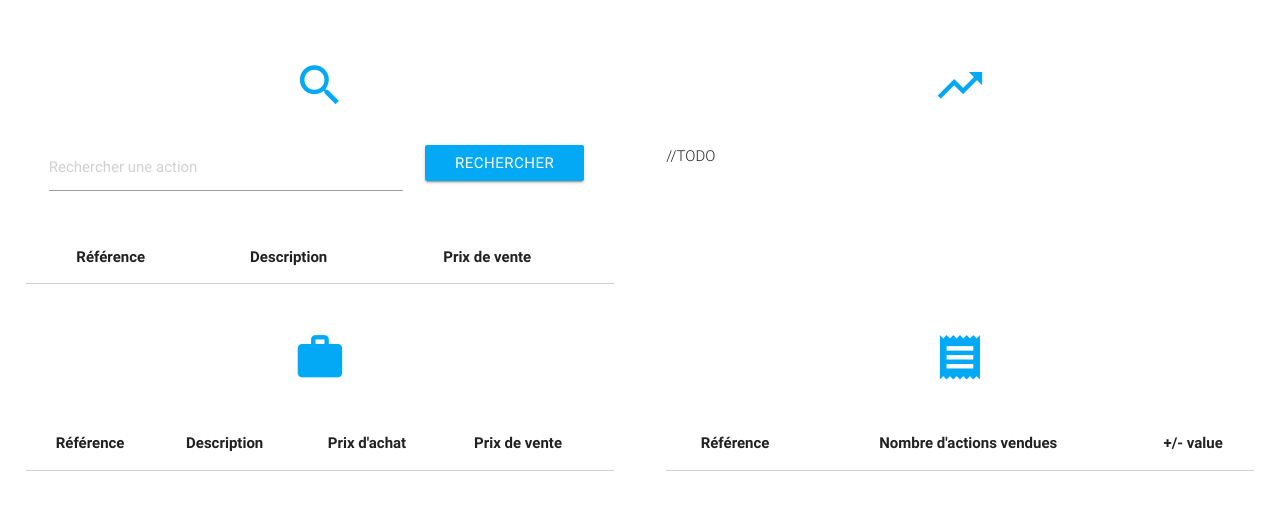
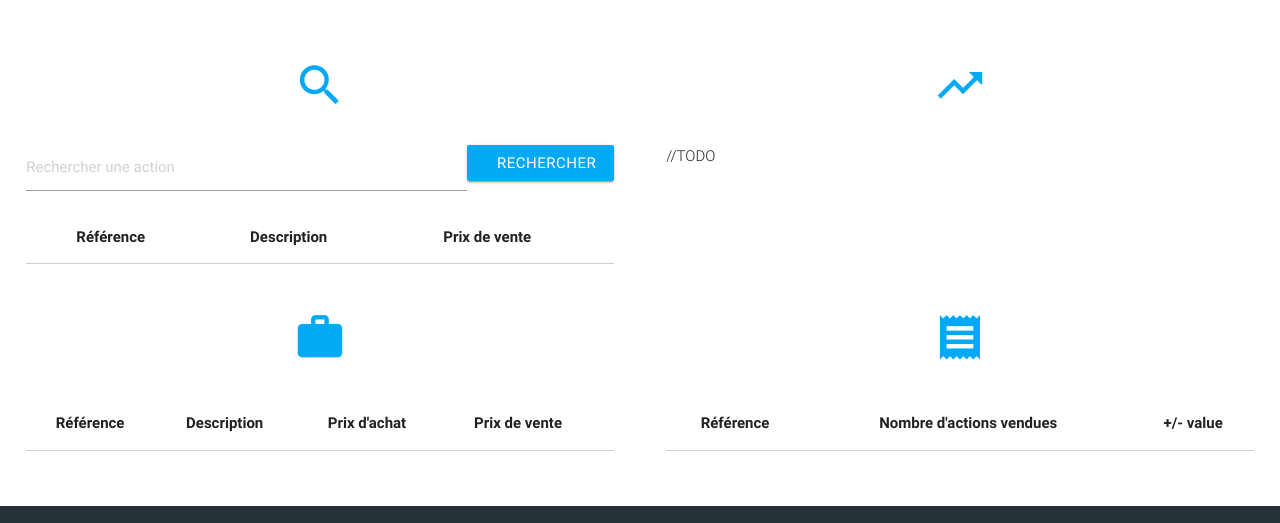
Before and after one commit to Tixinoo/S9_JS_Actions, a website: page public/index.html in a window 1280 px wide. Shown: the part 257-780 px from the top of the page. Drawn offline with nearby package versions, Linux system fonts and the light colour scheme; no server answers; files whose address does not match are found by name.

Commit message:
améliore le style de la recherche

```diff
--- a/public/index.html
+++ b/public/index.html
@@ -75,13 +75,13 @@
                         <!-- Optionnel: Titre -->
                         <!--<h5 class="center">Rechercher</h5>-->
                         <!-- Barre de recherche -->
-                        <div class="row">
-                            <div class="col s12">
-                              <div class="col s8">
+                        <div>
+                            <div>
+                              <div class="col s9 nopadding">
                                 <input type="text" name="Search" ng-model="symbol" placeholder="Rechercher une action">
                               </div>
-                              <div class="col s4">
-                                <button class="btn waves-effect waves-light-blue waves-light" ng-click="search()">Rechercher</button>
+                              <div class="col s3 nopadding">
+                                <button class="btn waves-effect waves-light-blue waves-light all" ng-click="search()">Rechercher</button>
                               </div>
                             </div>
                         </div>
--- a/public/styles/style.css
+++ b/public/styles/style.css
@@ -23,6 +23,14 @@
   margin-bottom: 0.5rem !important;
 }
 
+.nopadding {
+  padding: 0px 0px !important;
+}
+
+.all {
+  width: 100%;
+}
+
 blockquote {
   border-left: 5px solid #03a9f4
 }
```
